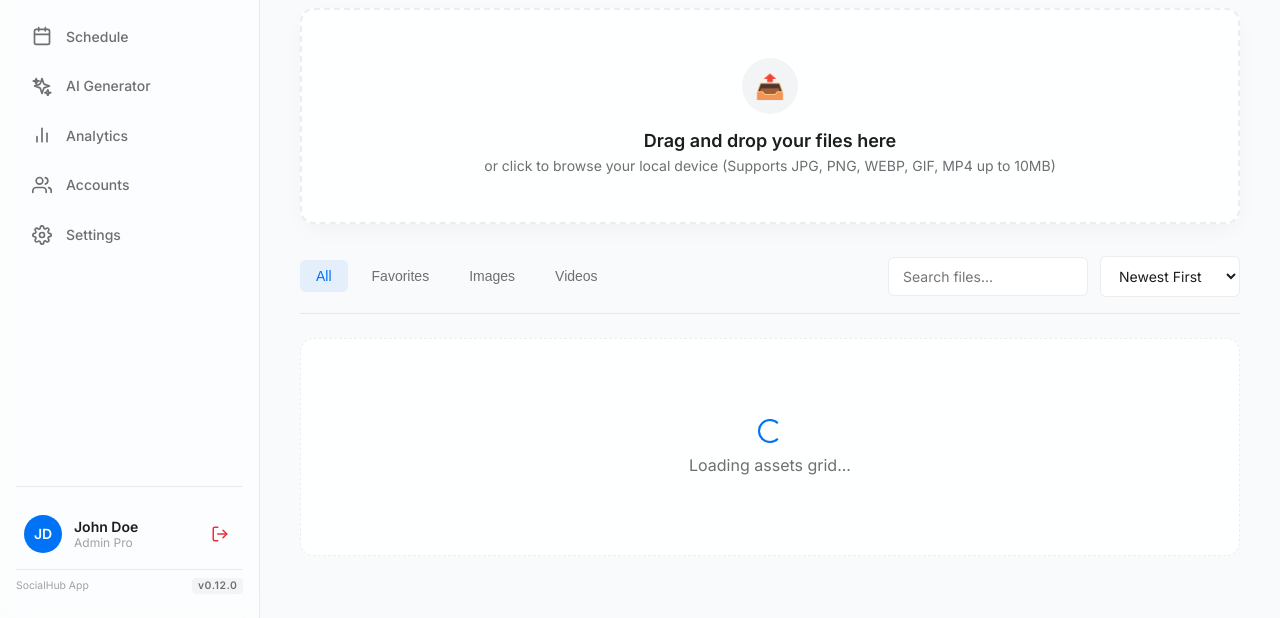
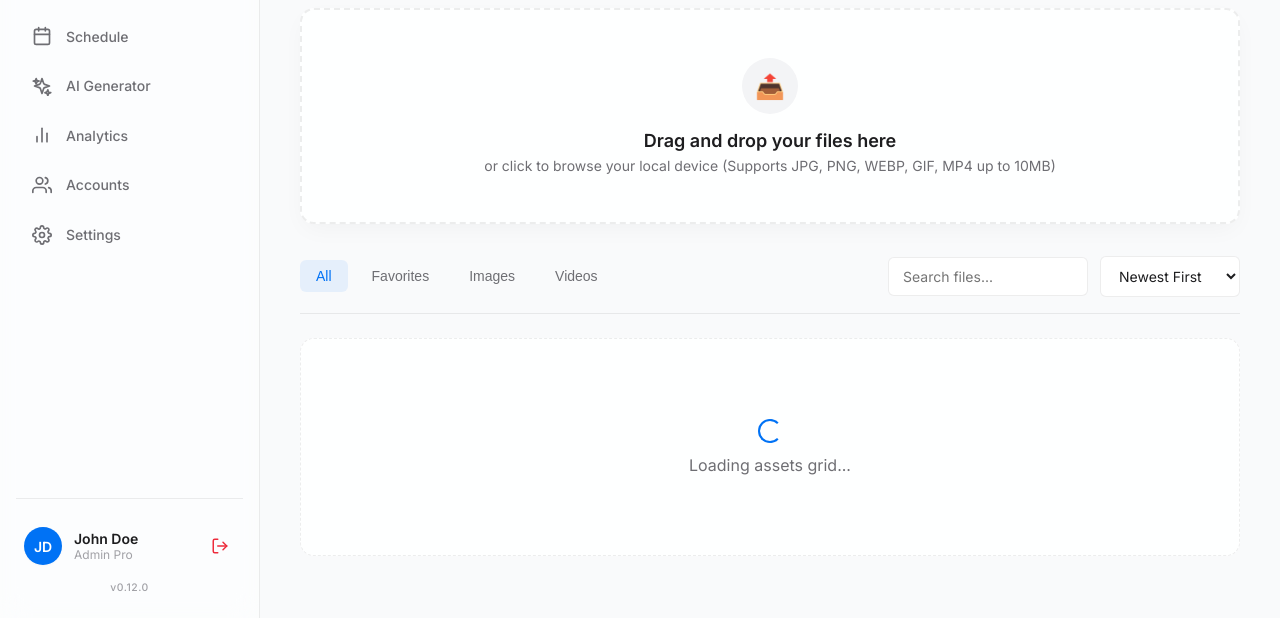
Before and after one commit to zaimcherosli/socialhub, a website with bundled scripts: page public/media.html in a window 1280 px wide. Shown: the part 182-800 px from the top of the page. Built offline with nearby package versions, Linux system fonts and the light colour scheme.

Commit message:
fix(ui): clean up sidebar version layout and resolve mobile horizontal wrap issue

```diff
--- a/public/css/layout.css
+++ b/public/css/layout.css
@@ -222,6 +222,8 @@ app-header {
     padding-top: 1.5rem;
     border-top: 1px solid var(--color-border);
     margin-top: auto;
+    display: flex;
+    flex-direction: column;
 }
 
 .user-avatar-row {
--- a/public/js/components/Sidebar.js
+++ b/public/js/components/Sidebar.js
@@ -129,9 +129,8 @@ class Sidebar extends HTMLElement {
                             </svg>
                         </button>
                     </div>
-                    <div class="sidebar-version-row" style="display: flex; justify-content: space-between; align-items: center; margin-top: 0.75rem; padding-top: 0.5rem; border-top: 1px solid var(--color-border); font-size: 0.65rem; color: var(--color-text-tertiary);">
-                        <span>SocialHub App</span>
-                        <span style="background: var(--color-bg-accent); padding: 0.1rem 0.35rem; border-radius: 4px; font-weight: 600; letter-spacing: 0.05em; color: var(--color-text-secondary);">v0.12.0</span>
+                    <div class="sidebar-version" style="text-align: center; margin-top: 0.75rem; font-size: 0.65rem; color: var(--color-text-tertiary); letter-spacing: 0.05em; font-weight: 500;">
+                        v0.12.0
                     </div>
                 </div>
             </aside>
```
